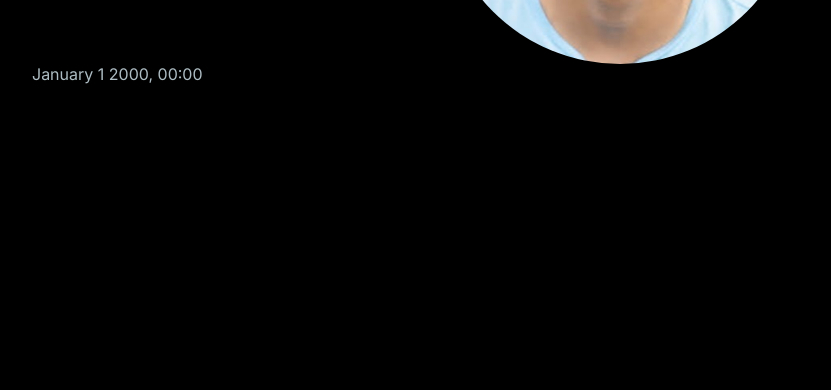
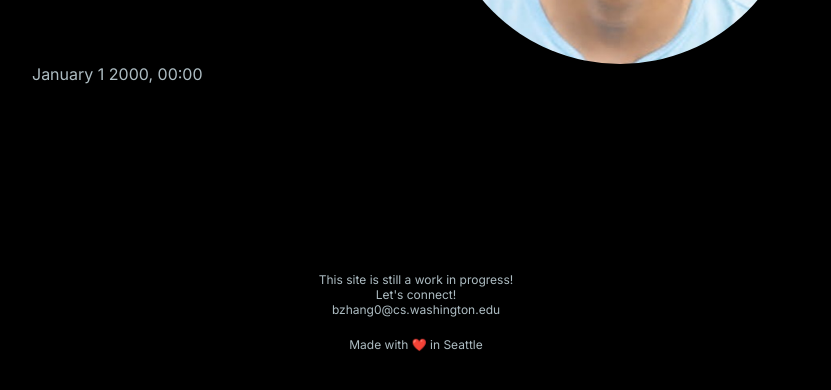
Before and after one commit to bzhang0/bzhang0.github.io-old, a plain HTML site: page index.html in a window 1280 px wide. Shown: the part 360-750 px from the top of the page, without its empty margins (224-1055 px from the left). Drawn offline with Linux system fonts and the light colour scheme.

Commit message:
v1.6 - updated WIP and footer

```diff
--- a/index.html
+++ b/index.html
@@ -46,10 +46,11 @@
         </div>
       </div>
     </main>
-    <!-- <footer>
+    <footer>
+      <p>This site is still a work in progress!</p>
       <p>Let's connect!</p>
       <a class="email" href="mailto:bzhang0@cs.washington.edu">bzhang0@cs.washington.edu</a>
       <p class="credit">Made with ❤️ in Seattle</p>
-    </footer> -->
+    </footer>
   </body>
 </html>
--- a/styles.css
+++ b/styles.css
@@ -90,6 +90,10 @@ main > div > div {
   padding-right: 1.5rem;
 }
 
+#miscellaneous {
+  height: 10rem;
+}
+
 .title-img img {
   border-radius: 50%;
   width: 100%;
@@ -105,15 +109,9 @@ main > div > div {
 }
 
 footer {
-  position: fixed;
-  left: 0;
-  bottom: 0;
-  width: 100%;
+  font-size: 9pt;
+  margin-top: 3rem;
   text-align: center;
-  font-size: 9pt;
-
-  margin-top: 1rem;
-  margin-bottom: 1rem;
 }
 
 .credit {
```
